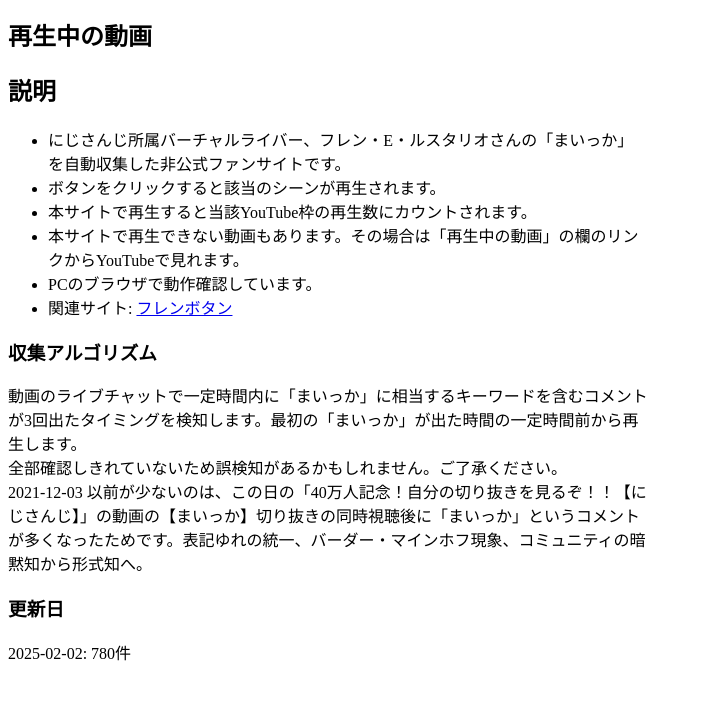
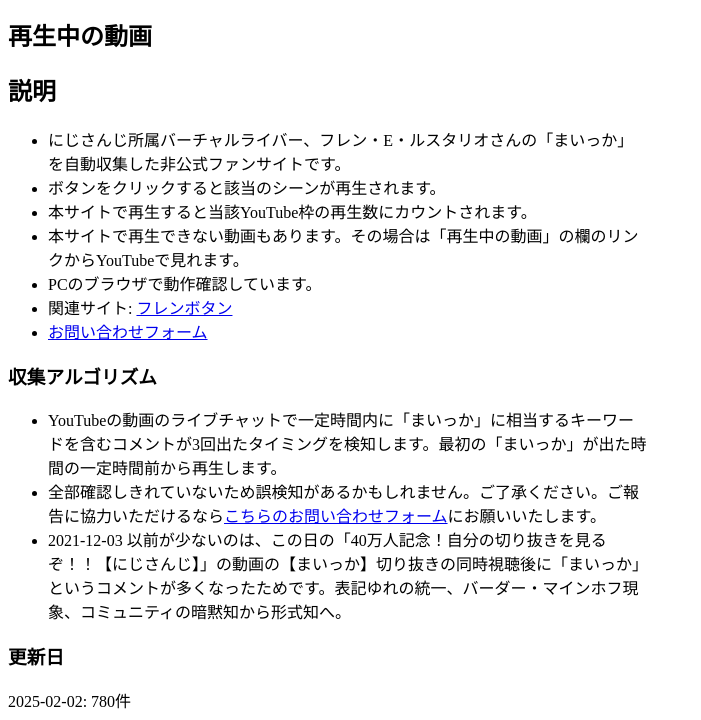
Before and after one commit to furen-button/furen-maikka-button, a plain HTML site: page src/index.html in a window 1280 px wide. Shown: the part 497-1217 px from the top of the page, without its empty margins (0-701 px from the left). Before the commit the page ends 1169 px from the top, so only its background shows below. Drawn offline with Linux system fonts and the light colour scheme; a web font is replaced by a local one.

Commit message:
Add お問い合わせフォーム追加

```diff
--- a/src/index.html
+++ b/src/index.html
@@ -78,7 +78,6 @@
   <body>
     <h1 class="logo">まいっかボタン</h1>
     <div class="wrapper">
-        <!-- 1. The <iframe> (and video player) will replace this <div> tag. -->
         <div>
             <div id="player"></div>
             <div>
@@ -93,14 +92,15 @@
                         <li>本サイトで再生できない動画もあります。その場合は「再生中の動画」の欄のリンクからYouTubeで見れます。</li>
                         <li>PCのブラウザで動作確認しています。</li>
                         <li>関連サイト: <a href="https://furen-button.github.io/furen-button/">フレンボタン</a></li>
+                        <li><a href="https://forms.gle/5LENSQfXk72uybof9" target="_blank">お問い合わせフォーム</a></li>
                     </ul>
                 </div>
                 <h3>収集アルゴリズム</h3>
-                <div>
-                    動画のライブチャットで一定時間内に「まいっか」に相当するキーワードを含むコメントが3回出たタイミングを検知します。最初の「まいっか」が出た時間の一定時間前から再生します。<br>
-                    全部確認しきれていないため誤検知があるかもしれません。ご了承ください。<br>
-                    2021-12-03 以前が少ないのは、この日の「40万人記念！自分の切り抜きを見るぞ！！【にじさんじ】」の動画の【まいっか】切り抜きの同時視聴後に「まいっか」というコメントが多くなったためです。表記ゆれの統一、バーダー・マインホフ現象、コミュニティの暗黙知から形式知へ。
-                </div>
+                <ul>
+                    <li>YouTubeの動画のライブチャットで一定時間内に「まいっか」に相当するキーワードを含むコメントが3回出たタイミングを検知します。最初の「まいっか」が出た時間の一定時間前から再生します。</li>
+                    <li>全部確認しきれていないため誤検知があるかもしれません。ご了承ください。ご報告に協力いただけるなら<a href="https://forms.gle/5LENSQfXk72uybof9" target="_blank">こちらのお問い合わせフォーム</a>にお願いいたします。</li>
+                    <li>2021-12-03 以前が少ないのは、この日の「40万人記念！自分の切り抜きを見るぞ！！【にじさんじ】」の動画の【まいっか】切り抜きの同時視聴後に「まいっか」というコメントが多くなったためです。表記ゆれの統一、バーダー・マインホフ現象、コミュニティの暗黙知から形式知へ。</li>
+                </ul>
                 <h3>更新日</h3>
                 <div>2025-02-02: 780件</div>
             </div>
```
